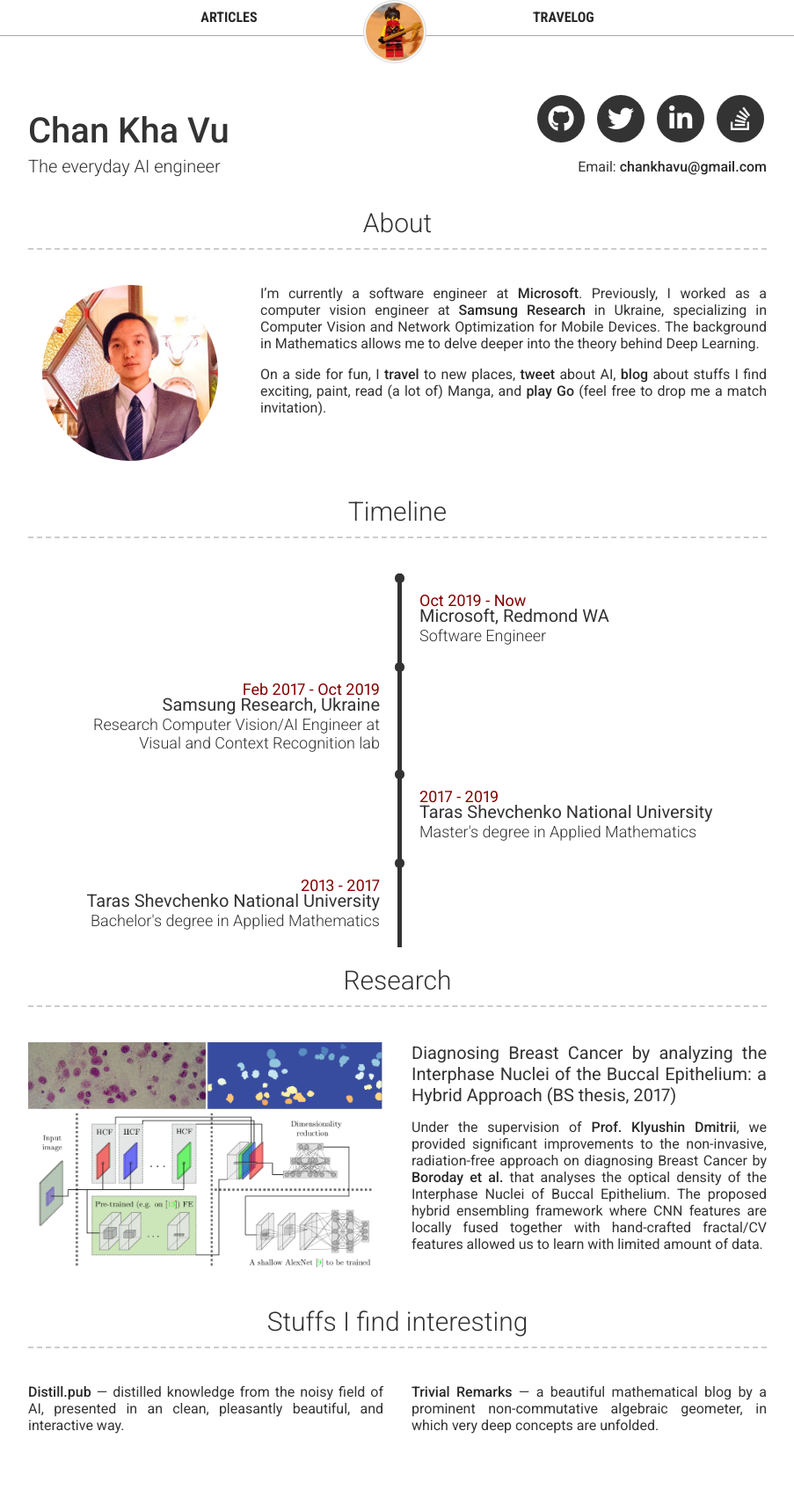
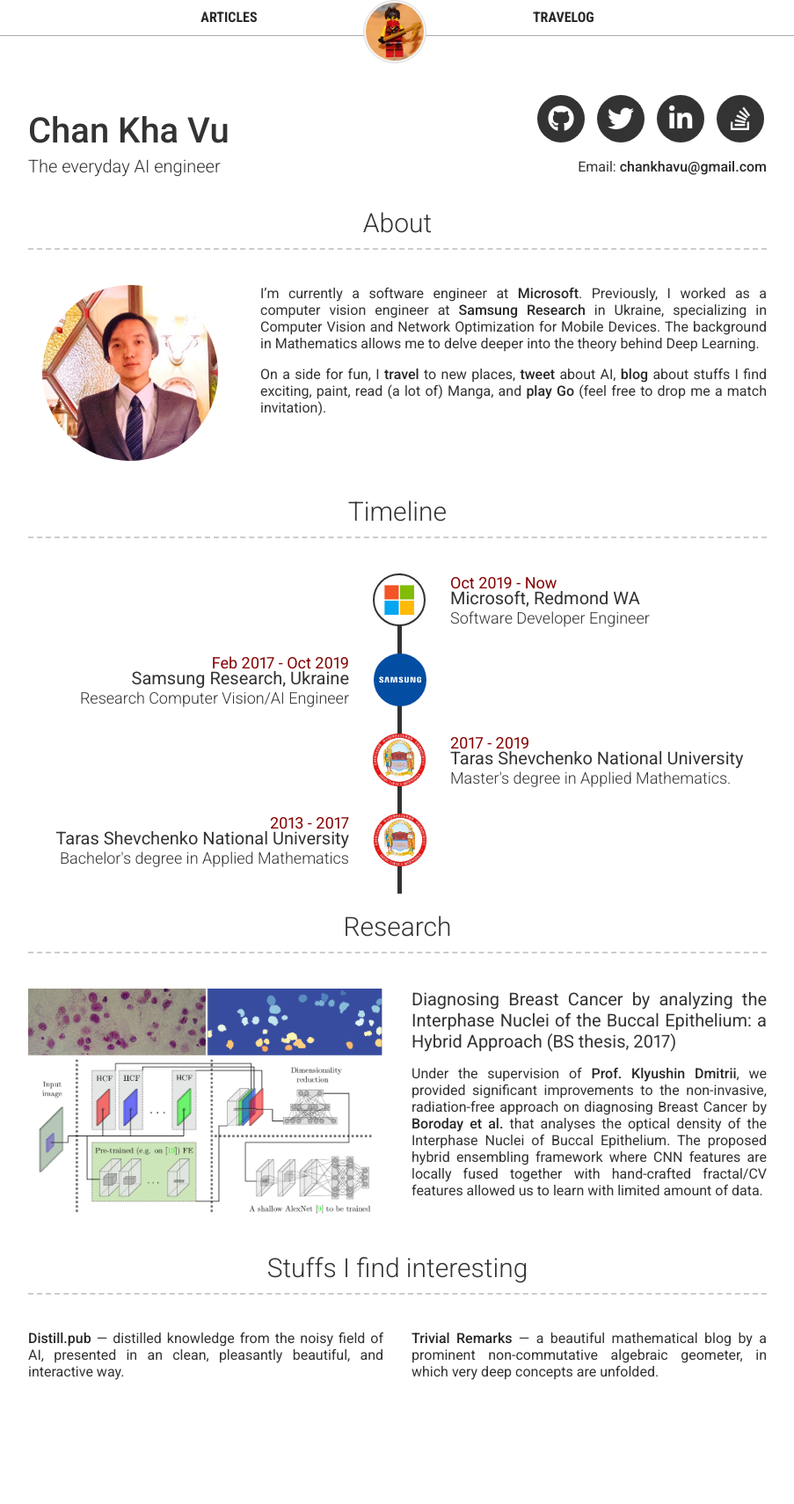
Before and after one commit to hav4ik/hav4ik.github.io, a Jekyll site: the page built from portfolio/index.html, in a window 1280 px wide. Shown: the whole page at 88% size, without its empty margins (188-1091 px from the left). Built offline with Jekyll 4.4.1, drawn with Linux system fonts in a browser that asks for light colours; nearby versions of some CDN libraries; after the commit the page ends 1649 px from its top, so only the background shows below that.

Commit message:
Added logos for timeline

```diff
--- a/_sass/folio_timeline.scss
+++ b/_sass/folio_timeline.scss
@@ -8,17 +8,30 @@
     margin-left: 50%;
     border-left: 5px solid #333;
     text-align: left;
+    padding-left: 55px;
+    padding-right: 20px;
+
+    .timelinelogo {
+      left: -33px;
+    }
   }
   .timelineitem:nth-child(even) {
     margin-right: 50%;
     margin-left: 5px;
     border-right: 5px solid #333;
     text-align: right;
+    padding-left: 20px;
+    padding-right: 55px;
+
+    .timelinelogo {
+      right: -33px;
+    }
   }
   .timelineitem {
     width: 50%;
     position: relative;
-    padding: 20px;
+    padding-top: 0px;
+    padding-bottom: 30px;
   }
   .timelineitem:nth-child(odd):before {
    left: -8px;
@@ -28,24 +41,55 @@
   }
 }
 
+.timelinelogo {
+  width: 60px;
+  height: 60px;
+  display: block;
+  position: absolute;
+  background-color: #fff;
+  top: 0;
+  border-radius: 30px;
+  text-align: center;
+  border: 2px solid;
+
+  img {
+    left: 50%;
+    top: 50%;
+    position: absolute;
+    display: block;
+    vertical-align: middle;
+    width: 60%;
+    transform: translate(-50%, -50%);
+  }
+}
+
+/*
 .timelineitem:before {
+  content: "";
   width: 11px;
   height: 11px;
   background: #333;
-  content: "";
   display: block;
   position: absolute;
   top: 0;
   border-radius: 5px;
 }
+*/
 
 @media (max-width: 768px) {
   .timelineitem {
     border-left: 5px solid #333;
     text-align: left;
-    margin-left: 10px;
+    margin-left: 50px;
     padding: 5px;
+    padding-top: 5px;
+    padding-bottom: 15px;
+    padding-left: 50px;
     position: relative;
+
+    .timelinelogo {
+      left: -33px;
+    }
   }
   .timelineitem:before {
     left: -8px;
--- a/portfolio/templates/timeline.html
+++ b/portfolio/templates/timeline.html
@@ -3,24 +3,36 @@
 
   <div id="timeline">
       <div class="timelineitem">
+        <div class="timelinelogo">
+          <img src="/assets/img/microsoft.svg" style="width: 60%;" />
+        </div>
         <div class="tdate">Oct 2019 - Now</div>
         <div class="ttitle">Microsoft, Redmond WA</div>
-          <div class="tdesc">Software Engineer</div>
+        <div class="tdesc">Software Developer Engineer</div>
       </div>
 
       <div class="timelineitem">
+        <div class="timelinelogo" style="background-color: #034ea2; border-color: #034ea2;">
+          <img src="/assets/img/samsung-logo.svg" style="width: 85%;" />
+        </div>
         <div class="tdate">Feb 2017 - Oct 2019</div>
         <div class="ttitle">Samsung Research, Ukraine</div>
-          <div class="tdesc">Research Computer Vision/AI Engineer at Visual and Context Recognition lab</div>
+        <div class="tdesc">Research Computer Vision/AI Engineer</div>
       </div>
 
       <div class="timelineitem">
+        <div class="timelinelogo" style="border: 0px;">
+          <img src="/assets/img/knu.png" style="width: 100%;" />
+        </div>
         <div class="tdate">2017 - 2019</div>
         <div class="ttitle">Taras Shevchenko National University</div>
-          <div class="tdesc">Master's degree in Applied Mathematics</div>
+        <div class="tdesc">Master's degree in Applied Mathematics.</div>
       </div>
 
       <div class="timelineitem">
+        <div class="timelinelogo" style="border: 0px;">
+          <img src="/assets/img/knu.png" style="width: 100%; border: 0px;" />
+        </div>
         <div class="tdate">2013 - 2017</div>
         <div class="ttitle">Taras Shevchenko National University</div>
         <div class="tdesc">Bachelor's degree in Applied Mathematics</div>
```
Also changed, not shown: assets/img/knu.png (added), assets/img/microsoft.svg (added), assets/img/samsung-logo.svg (added). Lines whose indentation alone changed are shown as unchanged.
